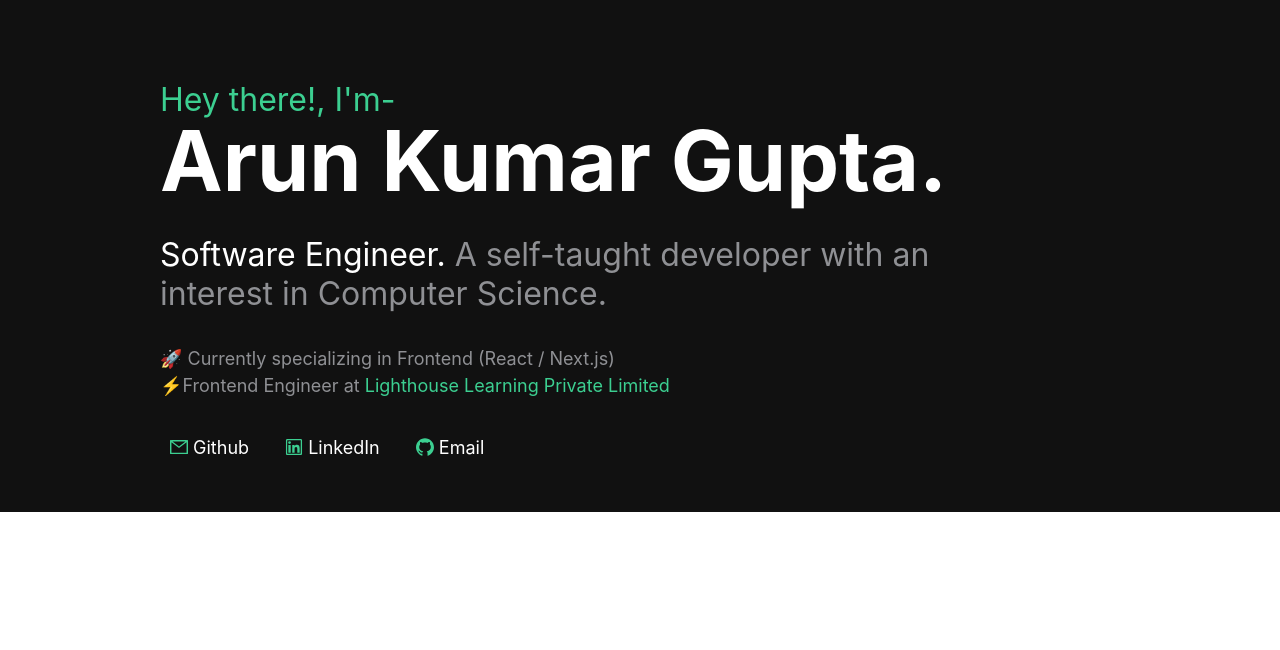
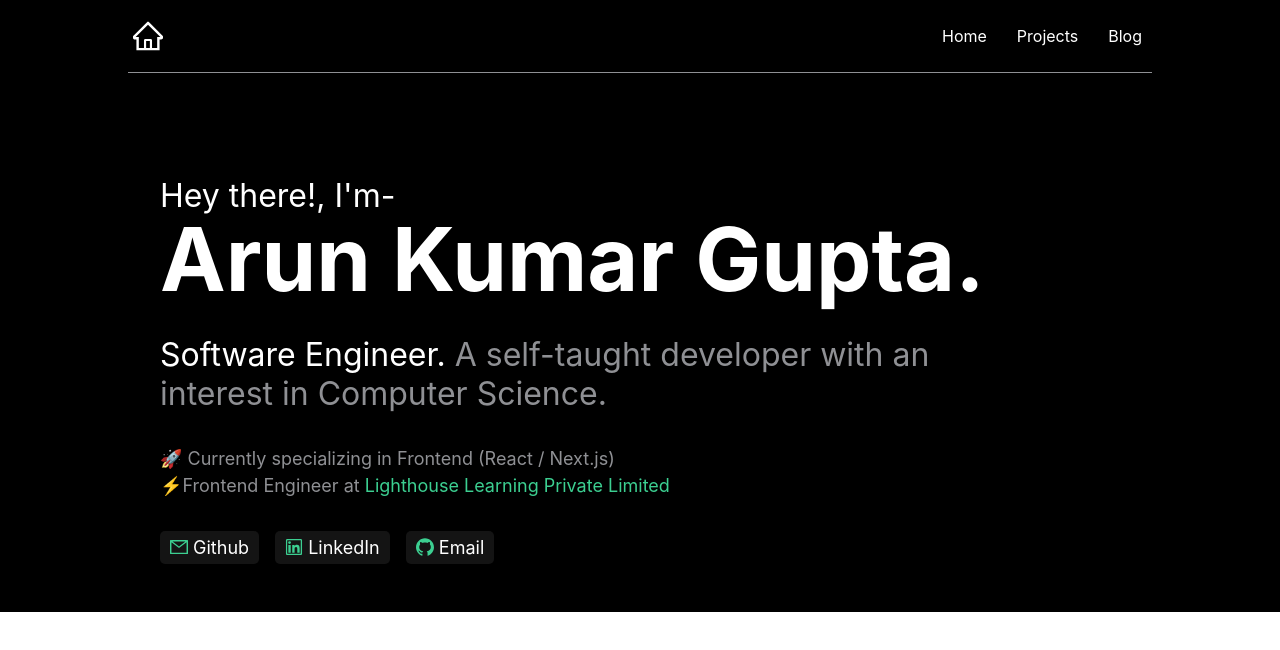
Before and after one commit to arungupta3810/My_Portfolio, a React (Create React App) app: page / in a window 1280 px wide. Shown: the top 650 px of the page. Built offline with nearby package versions, Linux system fonts and the light colour scheme.

Commit message:
header 10%

```diff
--- a/src/App.jsx
+++ b/src/App.jsx
@@ -2,11 +2,13 @@ import './App.scss';
 import { BrowserRouter, Route, Routes } from 'react-router-dom';
 import { route } from './routing';
 import { themeDecider } from './Components/CommonHelper';
+import Header from './Components/Header';
 
 function App() {
   return (
     <div className={`App ${themeDecider()}`}>
       <div className={`container ${themeDecider()}`}>
+      <Header />
         <BrowserRouter>
           <Routes>
             {route?.map((route) =>
--- a/src/App.scss
+++ b/src/App.scss
@@ -1,10 +1,10 @@
 :root {
-    --dark-theme-black: #111111;
+    --dark-theme-black: #000000;
     --dark-theme-green: #3CCF91;
     --dark-theme-white: #FFFFFF;
     --dark-theme-gray: #8F9094;
 
-    --font-size-heading: 84px;
+    --font-size-heading: 88px;
     --font-size-paragraph: 32px;
     --font-size-span: 18px;
 }
@@ -15,6 +15,7 @@
 }
 
 .App {
+    width: 100%;
     .container {
         width: 80%;
         margin: auto;
--- a/src/Components/Details/index.jsx
+++ b/src/Components/Details/index.jsx
@@ -35,7 +35,7 @@ const Details = () => {
             <span>⚡Frontend Engineer at <span>Lighthouse Learning Private Limited</span></span>
             <div className='contact-details'>
                 {contactMedia?.map((media) =>
-                    <div className="contact-media">
+                    <div className={`contact-media ${themeDecider()}`}>
                         <span>{media?.icon}{' '}{media?.name}</span>
                     </div>)}
             </div>
--- a/src/Components/Details/style.scss
+++ b/src/Components/Details/style.scss
@@ -1,5 +1,5 @@
 .details {
-    padding: 3rem 2rem;
+    padding: 9rem 2rem 3rem 2rem;
 
     .heading {
         font-size: var(--font-size-paragraph);
@@ -8,10 +8,6 @@
         .dark {
             color: var(--dark-theme-green);
         }
-    }
-
-    .dark {
-        color: var(--dark-theme-green);
     }
 
     h1 {
@@ -48,6 +44,9 @@
         .contact-media {
             padding: 3px 10px;
             border-radius: 5px;
+            &.dark{
+                background-color: #141414;
+                }
             span {
                 color: white;
 
@@ -55,9 +54,6 @@
                     fill: var(--dark-theme-green);
                 }
             }
-            &.dark{
-            background-color: #1A202C;
-            }
         }
     }
 }
--- /dev/null
+++ b/src/Components/Header/index.jsx
@@ -0,0 +1,34 @@
+import React from 'react'
+import "./style.scss"
+import { themeDecider } from '../CommonHelper'
+import { HomeOutlined } from '@ant-design/icons'
+
+const Header = () => {
+
+    const getNavLink = () => {
+        const links = [
+            { name: "Home", path: "/" },
+            { name: "Projects", path: "/projects" },
+            { name: "Blog", path: "/blog" },
+        ]
+        return links?.map((link)=>
+            <div className="nav-link" onClick={()=>window.location.href=link?.path}>
+                {link?.name}
+            </div>
+        )
+    }
+  return (
+    <div className={`header ${themeDecider()}`}>
+        <div className="header-wrapper">
+        <div className="logo-wrapper">
+        <HomeOutlined style={{fontSize:30}} onClick={()=>window.location.href='/'}/>
+        </div>
+        <div className="header-right">
+            {getNavLink()}
+        </div>
+        </div>
+    </div>
+  )
+}
+
+export default Header
--- /dev/null
+++ b/src/Components/Header/style.scss
@@ -0,0 +1,31 @@
+.header{
+    position: fixed;
+    top: 0;
+    left: 0;
+    width: 100%;
+    .header-wrapper{
+    padding: 1rem 0;
+    display: flex;
+    justify-content: space-between;
+    align-items: center;
+    width: 80%;
+    margin: auto;
+    border-bottom: 0.25px solid var(--dark-theme-gray);
+    .header-right{
+        display: inline-flex;
+        gap: 10px;
+        .nav-link{
+            padding: 5px 10px;
+            cursor: pointer;
+        &:hover{
+            background-color: #141414;
+        }
+    }
+    }
+    .logo-wrapper{
+        padding: 5px;
+        span{
+        }
+    }
+}
+}
```
